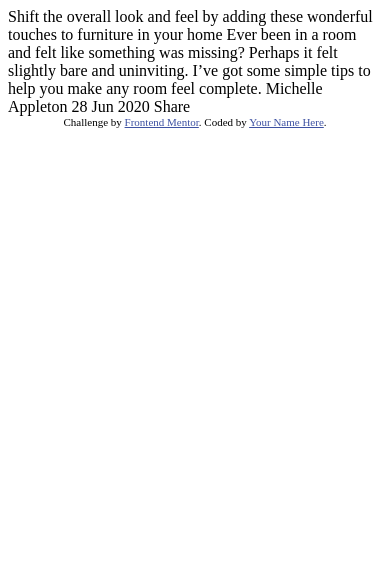
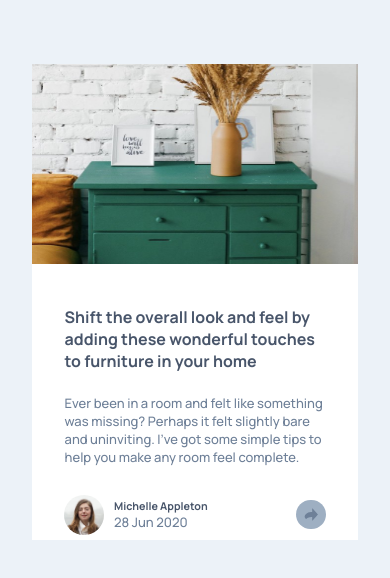
Before and after one commit to LennyCC/article-preview-challenge, a plain HTML site: page index.html in a window 390 px wide. Drawn offline with Linux system fonts and the light colour scheme.

Commit message:
versión mobile css (sin java)

```diff
--- a/index.html
+++ b/index.html
@@ -1,8 +1,16 @@
 <!DOCTYPE html>
 <html lang="en">
+
 <head>
   <meta charset="UTF-8">
-  <meta name="viewport" content="width=device-width, initial-scale=1.0"> <!-- displays site properly based on user's device -->
+  <meta name="viewport" content="width=device-width, initial-scale=1.0">
+  <!--CSS-->
+  <link rel="stylesheet" href="/main.css">
+  <!--Fonts-->
+  <link rel="preconnect" href="https://fonts.gstatic.com">
+  <link href="https://fonts.googleapis.com/css2?family=Manrope:wght@500;700&display=swap" rel="stylesheet">
+
+  <!-- displays site properly based on user's device -->
 
   <link rel="icon" type="image/png" sizes="32x32" href="./images/favicon-32x32.png">
 
@@ -10,27 +18,63 @@
 
   <!-- Feel free to remove these styles or customise in your own stylesheet 👍 -->
   <style>
-    .attribution { font-size: 11px; text-align: center; }
-    .attribution a { color: hsl(228, 45%, 44%); }
+    .attribution {
+      font-size: 11px;
+      text-align: center;
+    }
+
+    .attribution a {
+      color: hsl(228, 45%, 44%);
+    }
   </style>
 </head>
+
 <body>
-
-  Shift the overall look and feel by adding these wonderful
-  touches to furniture in your home
-
-  Ever been in a room and felt like something was missing? Perhaps
-  it felt slightly bare and uninviting. I’ve got some simple tips
-  to help you make any room feel complete.
-
-  Michelle Appleton
-  28 Jun 2020
-
-  Share
-
-  <div class="attribution">
+  <article class="article">
+    <div>
+      <img class="imagen" src="/images/drawers.jpg" alt="furniture_drawers">
+    </div>
+    <section class="section">
+      <div class="content">
+        <h4>Shift the overall look and feel by adding these wonderful touches to furniture in your home</h4>
+        <p>Ever been in a room and felt like something was missing? Perhaps it felt slightly bare and uninviting. I’ve
+          got some simple tips to help you make any room feel complete.</p>
+      </div>
+      <div class="grid-container">
+        <!--Prev-->
+        <div class="info">
+          <h6>Michelle Appleton</h6>
+          <p>28 Jun 2020</p>
+        </div>
+        <div class="img">
+          <img class="small-image"src="/images/avatar-michelle.jpg" alt="Selfie Michelle">
+        </div>
+        <div class="button">
+          <img class="icon-share" src="/images/icon-share.svg" alt="">
+          <!--Buscar icon en framework-->
+        </div>
+      </div>
+      <div class="grid-container-social">
+        <!--Next-->
+        <div class="social">
+          <img src="/images/icon-facebook.svg" alt="">
+          <img src="/images/icon-twitter.svg" alt="">
+          <img src="/images/icon-pinterest.svg" alt="">
+        </div>
+        <div class="share">
+          <p>Share</p>
+        </div>
+        <div class="button">
+          <img class="icon-share" src="/images/icon-share.svg" alt="">
+          <!--Buscar icon en framework-->
+        </div>
+      </div>
+    </section>
+  </article>
+  <!--<div class="attribution">
     Challenge by <a href="https://www.frontendmentor.io?ref=challenge" target="_blank">Frontend Mentor</a>.
     Coded by <a href="#">Your Name Here</a>.
-  </div>
+  </div>-->
 </body>
+
 </html>
--- /dev/null
+++ b/main.css
@@ -0,0 +1,148 @@
+*{
+    box-sizing: border-box;
+}
+
+body {
+    background-color: hsl(210, 46%, 95%);
+    width: 100vw;
+    height: 100vh;
+    margin: 0;
+    padding: 0;
+    font-family: 'Manrope', sans-serif;
+    color: hsl(214, 17%, 51%);
+}
+
+p {
+    font-size: 13px;
+}
+
+h4,
+h6 {
+    color: hsl(217, 19%, 35%);
+}
+
+.article {
+    margin: 4rem 2rem;
+    background-color: white;
+}
+
+.imagen {
+    height: 200px;
+    width: 100%;
+}
+
+.content {
+    padding: 1rem 0rem;
+    margin: 0 auto;
+    width: 80%;
+
+}
+
+/*Container prev*/
+
+.grid-container {
+    display: grid;
+    grid-template-columns: 0.6fr 1.8fr 0.6fr;
+    grid-template-rows: 0.1fr;
+    gap: 0px 10px;
+    grid-template-areas:
+        "img info button";
+    background-color:white;
+    padding-bottom: 5px;
+}
+
+.info {
+    grid-area: info;
+    display: flex;
+    flex-direction: column;
+    justify-content: center;
+}
+
+.img {
+    grid-area: img;
+    display: flex;
+    align-items: center;
+    justify-content: center;
+    margin-left: 32px;
+}
+
+.button {
+    grid-area: button;
+    display: flex;
+    align-items: center;
+    justify-content: center;
+}
+
+.small-image {
+    width: 40px;
+    border-radius: 150px;
+}
+
+.icon-share{
+    background-color:hsl(210, 46%, 95%);
+    padding:8px;
+    border-radius: 150px;
+    width: 30px;
+}
+.info h6{
+margin: 0;
+}
+.info p{
+margin: 0;
+}
+
+/*Container next*/
+
+.grid-container-social {
+    display: none;
+    grid-template-columns: 0.6fr 1.8fr 0.6fr;
+    grid-template-rows: 0.1fr;
+    gap: 0px 10px;
+    grid-template-areas:
+        "share social button";
+    background-color:hsl(217, 19%, 35%);
+    padding-bottom: 5px;
+}
+
+.social {
+    grid-area: social;
+    display: flex;
+    flex-direction: row;
+    justify-content: center;
+    align-items: center;
+}
+.social img{
+    height: 15px;
+    padding: 0rem 0.3rem;
+}
+.share {
+    grid-area: share;
+    display: flex;
+    align-items: center;
+    justify-content: center;
+    color: hsl(210, 46%, 95%);
+    margin-left: 32px;
+}
+
+.button {
+    grid-area: button;
+    display: flex;
+    align-items: center;
+    justify-content: center;
+}
+
+.share {
+    display: flex;
+    align-items: center;
+    justify-content: center;
+    text-transform: uppercase;
+    letter-spacing:5px;
+}
+
+.icon-share{
+    background-color:hsl(212, 23%, 69%);
+    padding:8px;
+    border-radius: 150px;
+    width: 30px;
+    margin-right: 32px;
+}
```
